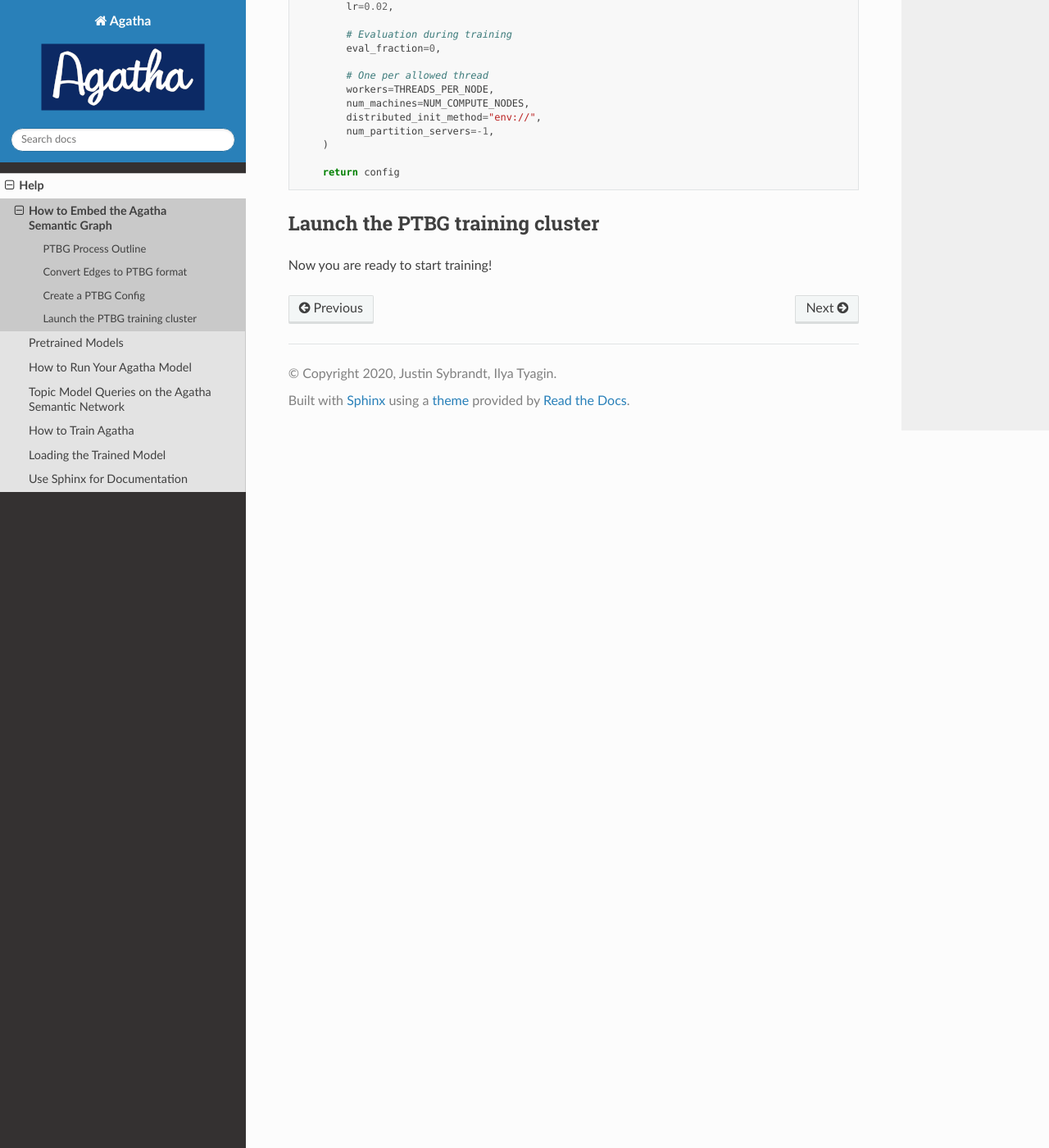
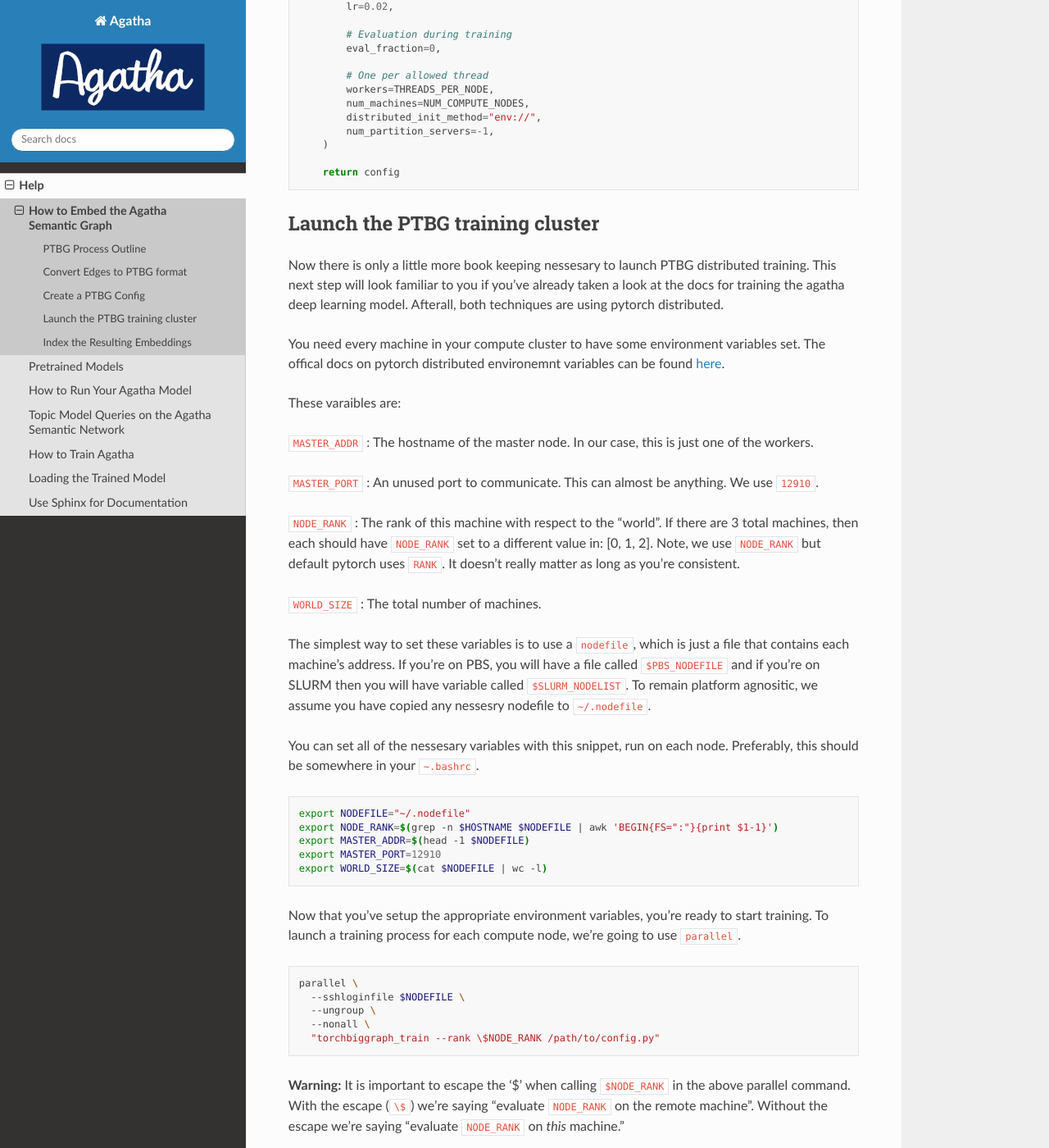
Before and after one commit to JSybrandt/agatha, a Sphinx documentation site: the page built from docs/help/embed_semantic_graph.md, in a window 1280 px wide and 1400 px high, scrolled down 3555 px. Shown: the whole window at 82% size. Built offline with Sphinx 7.4.7 and the Read the Docs theme 2.0.0, drawn with Linux system fonts in a browser that asks for light colours; pages that are not in the unit, such as notebooks, are missing from menus; some of the changed text lies outside the part shown.

Commit message:
finishes docs

````diff
--- a/docs/help/embed_semantic_graph.md
+++ b/docs/help/embed_semantic_graph.md
@@ -181,4 +181,93 @@ def get_torchbiggraph_config():
 
 ## Launch the PTBG training cluster
 
-Now you are ready to start training!
+Now there is only a little more book keeping nessesary to launch PTBG
+distributed training. This next step will look familiar to you if you've
+already taken a look at the docs for training the agatha deep learning model.
+Afterall, both techniques are using pytorch distributed.
+
+You need every machine in your compute cluster to have some environment
+variables set. The offical docs on pytorch distributed environemnt variables can
+be found
+[here](https://pytorch.org/docs/stable/distributed.html#environment-variable-initialization).
+
+These varaibles are:
+
+`MASTER_ADDR`
+: The hostname of the master node. In our case, this is just one of the workers.
+
+`MASTER_PORT`
+: An unused port to communicate. This can almost be anything. We use `12910`.
+
+`NODE_RANK`
+: The rank of this machine with respect to the "world". If there are 3 total
+  machines, then each should have `NODE_RANK` set to a different value in:
+  [0, 1, 2]. Note, we use `NODE_RANK` but default pytorch uses `RANK`. It
+  doesn't really matter as long as you're consistent.
+
+`WORLD_SIZE`
+: The total number of machines.
+
+
+The simplest way to set these variables is to use a `nodefile`, which is just a
+file that contains each machine's address. If you're on PBS, you will have a
+file called `$PBS_NODEFILE` and if you're on SLURM then you will have variable
+called `$SLURM_NODELIST`. To remain platform agnositic, we assume you have
+copied any nessesry nodefile to `~/.nodefile`.
+
+You can set all of the nessesary variables with this snippet, run on each node.
+Preferably, this should be somewhere in your `~.bashrc`.
+
+```bash
+export NODEFILE="~/.nodefile"
+export NODE_RANK=$(grep -n $HOSTNAME $NODEFILE | awk 'BEGIN{FS=":"}{print $1-1}')
+export MASTER_ADDR=$(head -1 $NODEFILE)
+export MASTER_PORT=12910
+export WORLD_SIZE=$(cat $NODEFILE | wc -l)
+```
+
+Now that you've setup the appropriate environment variables, you're ready to
+start training. To launch a training process for each compute node, we're going
+to use `parallel`.
+
+```bash
+parallel \
+  --sshloginfile $NODEFILE \
+  --ungroup \
+  --nonall \
+  "torchbiggraph_train --rank \$NODE_RANK /path/to/config.py"
+```
+
+**Warning:** It is important to escape the '$' when calling `$NODE_RANK` in the
+above parallel command. With the escape (`\$`) we're saying "evaluate
+`NODE_RANK` on the remote machine". Without the escape we're saying "evaluate
+`NODE_RANK` on _this_ machine."
+
+Expect graph embedding to take a very long time. Typically, we run for
+approximately 5 epochs, which is the most we can compute in our normal 72-hour
+time limit.
+
+## Index the Resulting Embeddings
+
+Now, you should have a directory in `DATA_ROOT/embeddings` that is full of files
+that look like: `embeddings_{type}_{part}.v{epoch}.h5`. Each one represents a
+matrix where row `i` corresponds to entity `i` of the given type and partition.
+Therefore, we need to build a small index that helps us reference each embedding
+given an entity name. For this, we use the `ptbg_index_embeddings.py` tool. You
+can find this here: `agatha/tools/py_scripts/ptbg_index_embeddings.py`.
+
+Like all tools, you can use the `--help` option to get more information. Here's
+an example of how to run it:
+
+```bash
+cd /path/to/agatha/tools/py_scripts
+./ptbg_index_embeddings.py \
+  <DATA_ROOT>/entities \
+  entities.sqlite3
+```
+
+This tool will create an sqlite3 lookup table (compatible with
+`Sqlite3LookupTable`) that maps each entity to its embedding location. The
+result will be stored in `entities.sqlite3` (or wherever you specify). The
+Agatha embedding lookup table will use this along with the `embeddings`
+directory to rapidly lookup vectors for each entity.
````
